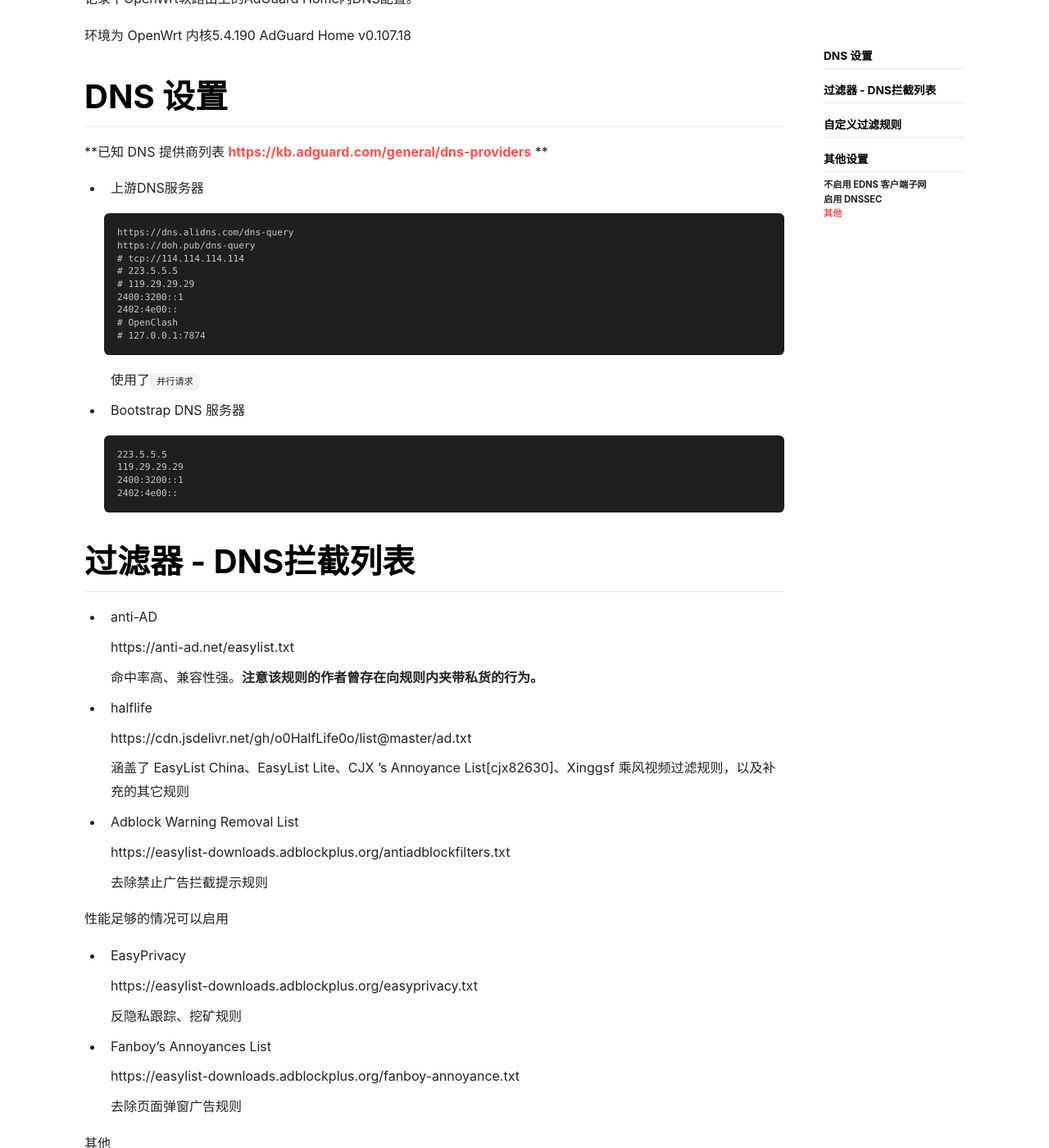
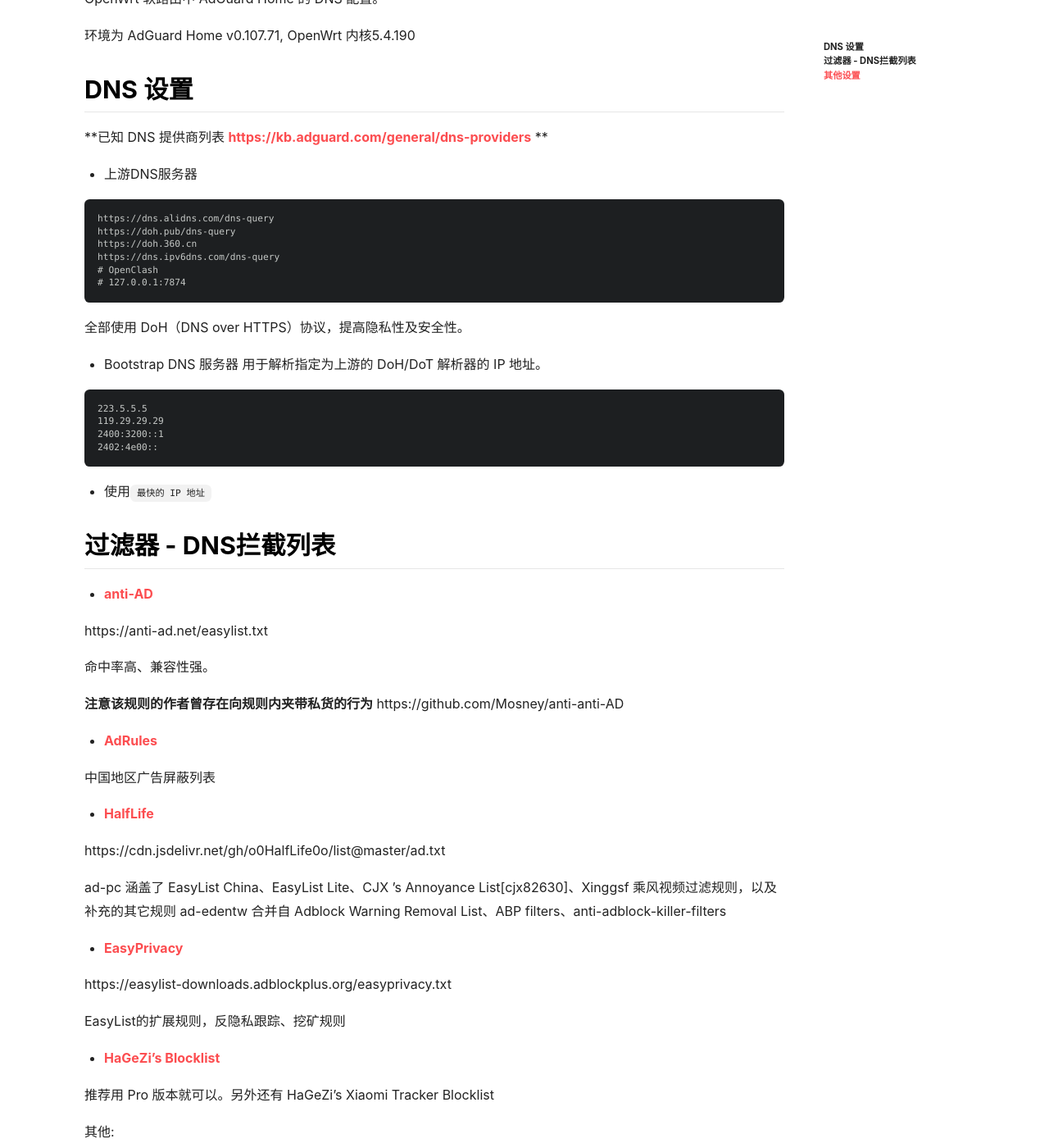
Before and after one commit to ittuann/ittuann.github.io, a Jekyll site: the page built from _posts/2022-11-18-DNSAdGuardHome.md, in a window 1280 px wide and 1400 px high, scrolled down 280 px. Shown: the whole window at 82% size. Built offline with Jekyll 4.4.1, drawn with Linux system fonts in a browser that asks for light colours; nearby versions of some CDN libraries; comment, search, counter and statistics services are not loaded; some of the changed text lies outside the part shown.

Commit message:
update adg

````diff
--- a/_posts/2022-11-18-DNSAdGuardHome.md
+++ b/_posts/2022-11-18-DNSAdGuardHome.md
@@ -11,125 +11,112 @@ aside:
   toc: true
 ---
 
-记录下OpenWrt软路由上的AdGuard Home内DNS配置。
+OpenWrt 软路由中 AdGuard Home 的 DNS 配置。
 
 <!--more-->
 
-环境为 OpenWrt 内核5.4.190 AdGuard Home v0.107.18
+环境为 AdGuard Home v0.107.71,  OpenWrt 内核5.4.190
 
-# DNS 设置
+## DNS 设置
 
 **已知 DNS 提供商列表 <https://kb.adguard.com/general/dns-providers> **
 
 - 上游DNS服务器
 
-  ```
-  https://dns.alidns.com/dns-query
-  https://doh.pub/dns-query
-  # tcp://114.114.114.114
-  # 223.5.5.5
-  # 119.29.29.29
-  2400:3200::1
-  2402:4e00::
-  # OpenClash
-  # 127.0.0.1:7874
-  ```
+```
+https://dns.alidns.com/dns-query
+https://doh.pub/dns-query
+https://doh.360.cn
+https://dns.ipv6dns.com/dns-query
+# OpenClash
+# 127.0.0.1:7874
+```
 
-  使用了`并行请求`
+全部使用 DoH（DNS over HTTPS）协议，提高隐私性及安全性。
 
 - Bootstrap DNS 服务器
+用于解析指定为上游的 DoH/DoT 解析器的 IP 地址。
 
-  ```
-  223.5.5.5
-  119.29.29.29
-  2400:3200::1
-  2402:4e00::
-  ```
+```
+223.5.5.5
+119.29.29.29
+2400:3200::1
+2402:4e00::
+```
 
-# 过滤器 - DNS拦截列表
+- 使用`最快的 IP 地址`
 
-- anti-AD
+## 过滤器 - DNS拦截列表
 
-  https://anti-ad.net/easylist.txt
+- [anti-AD](https://github.com/privacy-protection-tools/anti-AD)
 
-  命中率高、兼容性强。**注意该规则的作者曾存在向规则内夹带私货的行为。**
+https://anti-ad.net/easylist.txt
 
-- halflife
+命中率高、兼容性强。
 
-  https://cdn.jsdelivr.net/gh/o0HalfLife0o/list@master/ad.txt
+**注意该规则的作者曾存在向规则内夹带私货的行为** https://github.com/Mosney/anti-anti-AD
 
-  涵盖了 EasyList China、EasyList Lite、CJX ’s Annoyance List[cjx82630]、Xinggsf 乘风视频过滤规则，以及补充的其它规则
+- [AdRules](https://github.com/Cats-Team/AdRules)
 
-- Adblock Warning Removal List
+中国地区广告屏蔽列表
 
-  https://easylist-downloads.adblockplus.org/antiadblockfilters.txt
+- [HalfLife](https://github.com/sbwml/halflife-list)
 
-  去除禁止广告拦截提示规则
+https://cdn.jsdelivr.net/gh/o0HalfLife0o/list@master/ad.txt
 
-性能足够的情况可以启用
+ad-pc 涵盖了 EasyList China、EasyList Lite、CJX ’s Annoyance List[cjx82630]、Xinggsf 乘风视频过滤规则，以及补充的其它规则
+ad-edentw 合并自 Adblock Warning Removal List、ABP filters、anti-adblock-killer-filters
 
-- EasyPrivacy
+- [EasyPrivacy](https://easylist.to/)
 
-  https://easylist-downloads.adblockplus.org/easyprivacy.txt
+https://easylist-downloads.adblockplus.org/easyprivacy.txt
 
-  反隐私跟踪、挖矿规则
+EasyList的扩展规则，反隐私跟踪、挖矿规则
 
-- Fanboy’s Annoyances List
+- [HaGeZi's Blocklist](https://github.com/hagezi/dns-blocklists)
 
-  https://easylist-downloads.adblockplus.org/fanboy-annoyance.txt
+推荐用 Pro 版本就可以。另外还有 HaGeZi's Xiaomi Tracker Blocklist
 
-  去除页面弹窗广告规则
-
-其他
+其他:
 
 - AdGuard DNS Filter
 
-  https://raw.githubusercontent.com/AdguardTeam/FiltersRegistry/master/filters/filter_15_DnsFilter/filter.txt
+https://raw.githubusercontent.com/AdguardTeam/FiltersRegistry/master/filters/filter_15_DnsFilter/filter.txt
 
-  AdGuard 官方维护的广告规则，涵盖多种过滤规则
+AdGuard 官方维护的广告规则，涵盖多种过滤规则
 
 - EasyList
 
-  https://easylist-downloads.adblockplus.org/easylist.txt
+https://easylist-downloads.adblockplus.org/easylist.txt
 
-  Adblock Plus 官方维护的广告规则
+Adblock Plus 官方维护的广告规则
 
-- EasyList China
+EasyList China 是面向中文用户的 EasyList 扩展规则。EasyList 是主规则。
 
-  https://easylist-downloads.adblockplus.org/easylistchina.txt
+https://easylist-downloads.adblockplus.org/easylistchina.txt
 
-  面向中文用户的 EasyList 去广告规则
-
-# 自定义过滤规则
+- 自定义过滤规则
 
 AdGuard Home 的过滤规则兼容 Adblock 语法、Hosts 语法及 Domain-only 语法。
 
-| **语法**                | **作用**                                  |
-| ----------------------- | ----------------------------------------- |
-| `\|\|example.org^`      | 拦截 example.org 域名及其所有子域名       |
-| `@@\|\|example.org^`    | 放行 example.org 及其所有子域名           |
-| `127.0.0.1 example.org` | 将 example.org 解析到 127.0.0.1           |
-| `/REGEX/`               | 阻止访问与 example_regex_meaning 匹配的域 |
-| `! 这是一行注释`        | 只是一条注释                              |
-| `# 这是一行注释`        | 只是一条注释                              |
+## 其他设置
 
-# 其他设置
+- 启用 DNSSEC
 
-## 不启用 EDNS 客户端子网
+- 不启用 EDNS 客户端子网
 
 EDNS（扩展域名系统，Extension Mechanisms for DNS）本身并不设计用于增强隐私，它主要是在标准的DNS查询中添加一些额外的数据。
 
 特别是在使用 EDNS 客户端子网（EDNS Client Subnet，ECS）功能时。ECS会在DNS查询中附加用户的IP地址片段，向上游的DNS服务器暴露用户的大致地理位置。虽然这有助于返回离用户最近的数据中心的响应，提升速度，但它会在查询过程中暴露用户部分IP地址的前缀。部分DNS解析服务商考虑隐私直接选择不支持ECS。
 
-## 启用 DNSSEC
+重定向 - `作为dnsmasq的上游服务器`
+配置后局域网客户端都显示127.0.0.1是正常的，只影响统计显示，不影响实际解析。
 
-## 其他
+速度限制 - `0`
 
-重定向 - 作为dnsmasq的上游服务器
+在关机时备份工作目录文件 - `filters`、`stats.db`、`sessions.db`、`querylog.json`
 
-在关机时备份工作目录文件 - `filters`、`stats.db`、`sessions.db`
-
-系统升级时保留文件 - `配置文件`、`0sessions.db`、`stats.db`、`filters`
+系统升级时保留文件 - `配置文件`、`sessions.db`、`stats.db`、`filters`
 
 计划任务 - 自动更新ipv6主机并重启adh
 
````
Also changed, not shown: _posts/2022-05-10-DoHandECH.md (+16 -2 lines).
